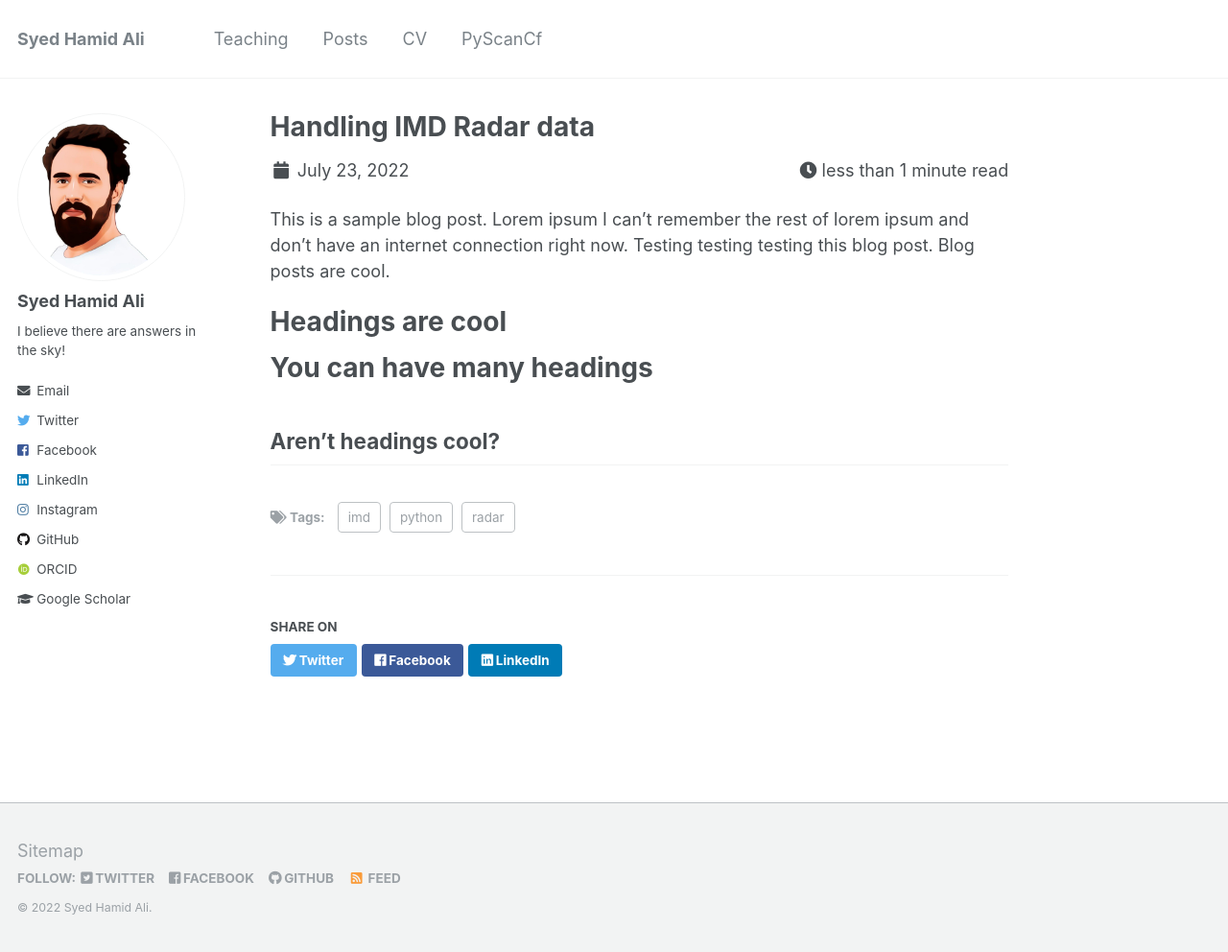
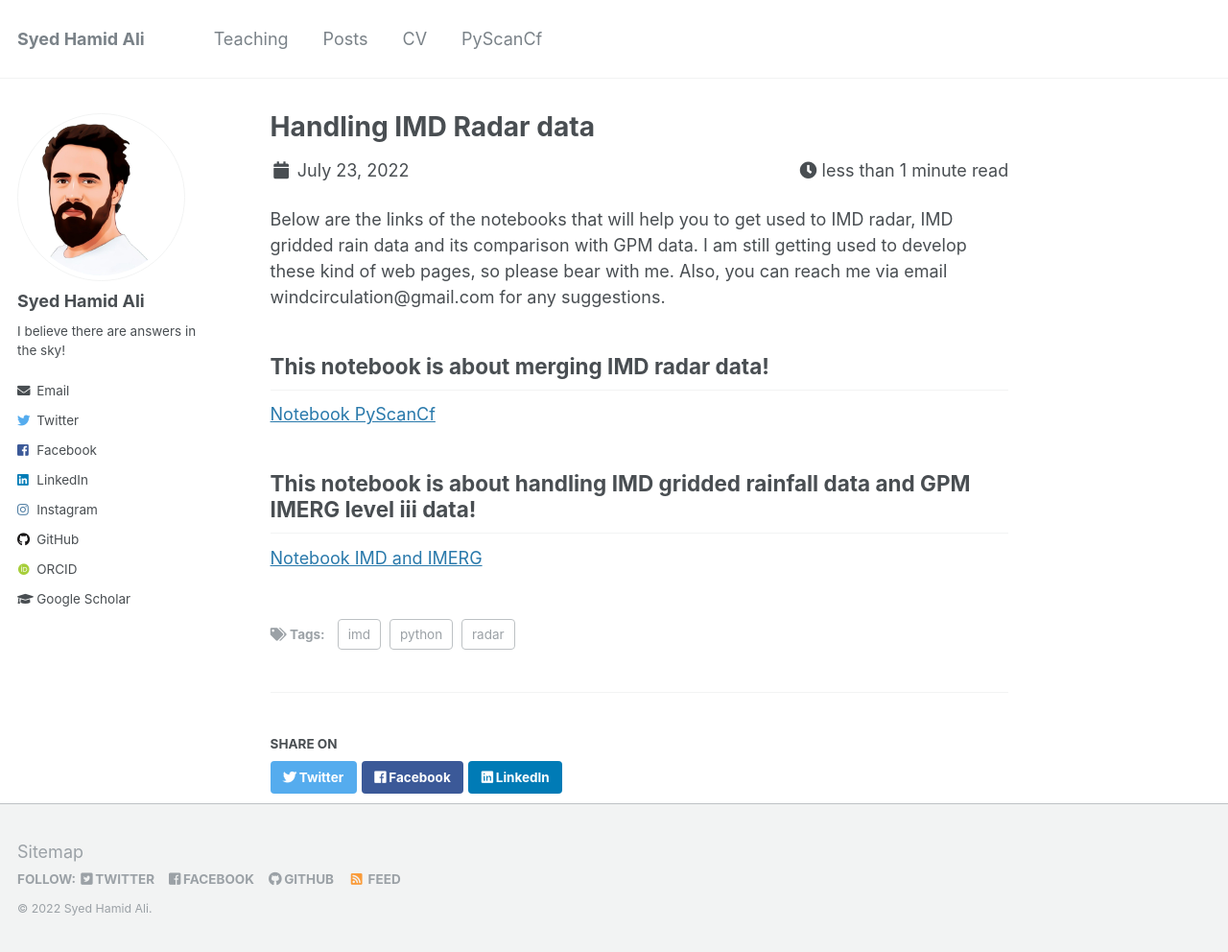
Before and after one commit to syedhamidali/syedhamidali.github.io, a Jekyll site: the page built from _posts/2022-07-23-handling-imd-data.md, in a window 1280 px wide and 992 px high. Shown: the whole window at 96% size. Built offline with Jekyll 4.4.1, drawn with Linux system fonts in a browser that asks for light colours; some web fonts are replaced.

Commit message:
add notebooks

```diff
--- a/_posts/2022-07-23-handling-imd-data.md
+++ b/_posts/2022-07-23-handling-imd-data.md
@@ -8,13 +8,14 @@ tags:
   - python
 ---
 
-This is a sample blog post. Lorem ipsum I can't remember the rest of lorem ipsum and don't have an internet connection right now. Testing testing testing this blog post. Blog posts are cool.
+Below are the links of the notebooks that will help you to get used to IMD radar, IMD gridded rain data and its comparison with GPM data. I am still getting used to develop these kind of web pages, so please bear with me. Also, you can reach me via email windcirculation@gmail.com for any suggestions.
 
-Headings are cool
-======
+This notebook is about merging IMD radar data!
+------
 
-You can have many headings
-======
+[Notebook PyScanCf](https://syedha.com/imd/IMD_radar_data_pyscancf.htm)
 
-Aren't headings cool?
+This notebook is about handling IMD gridded rainfall data and GPM IMERG level iii data!
 ------
+
+[Notebook IMD and IMERG](https://syedha.com/imd/GPM_IMD_MATCH-Copy1.html)
```
